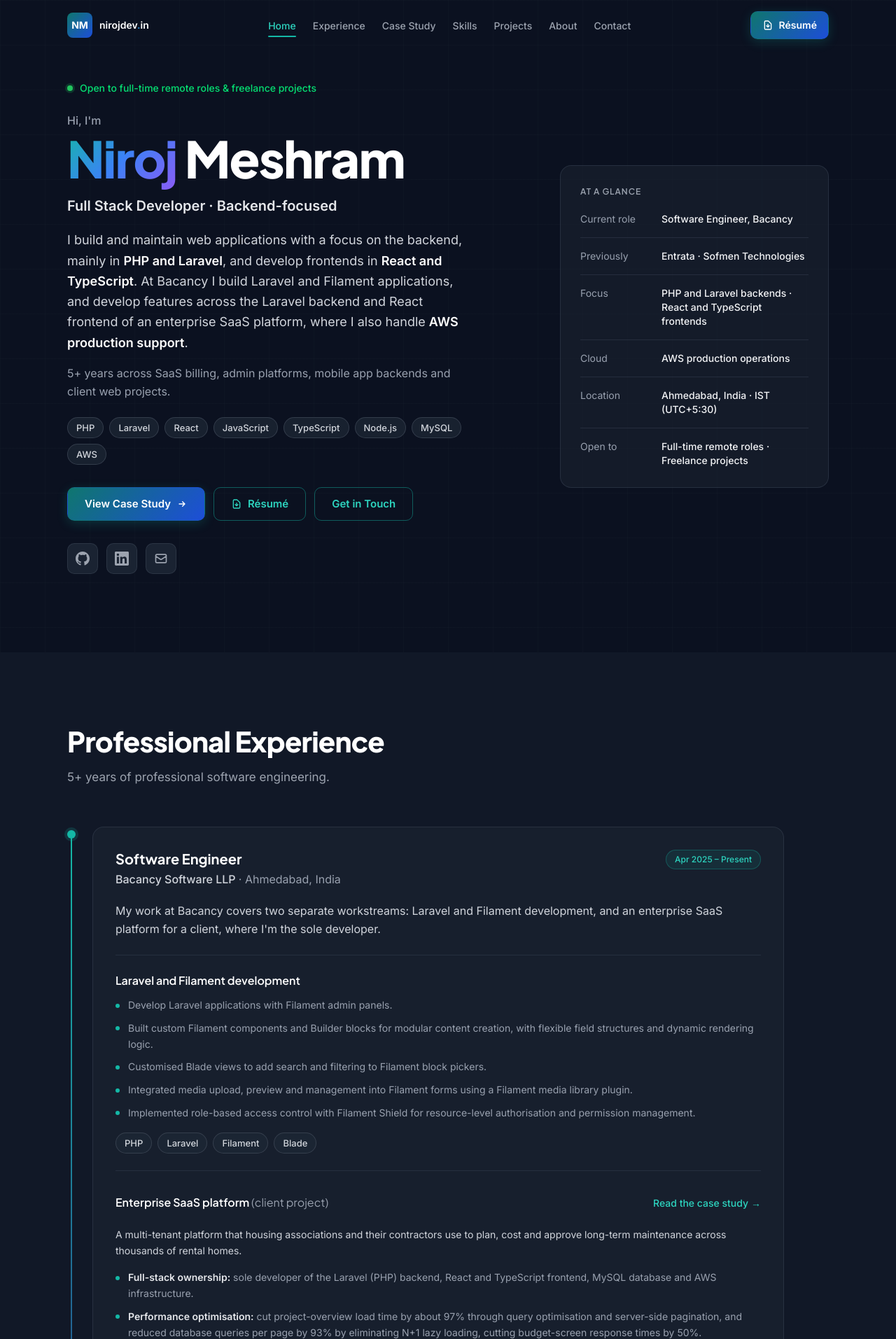
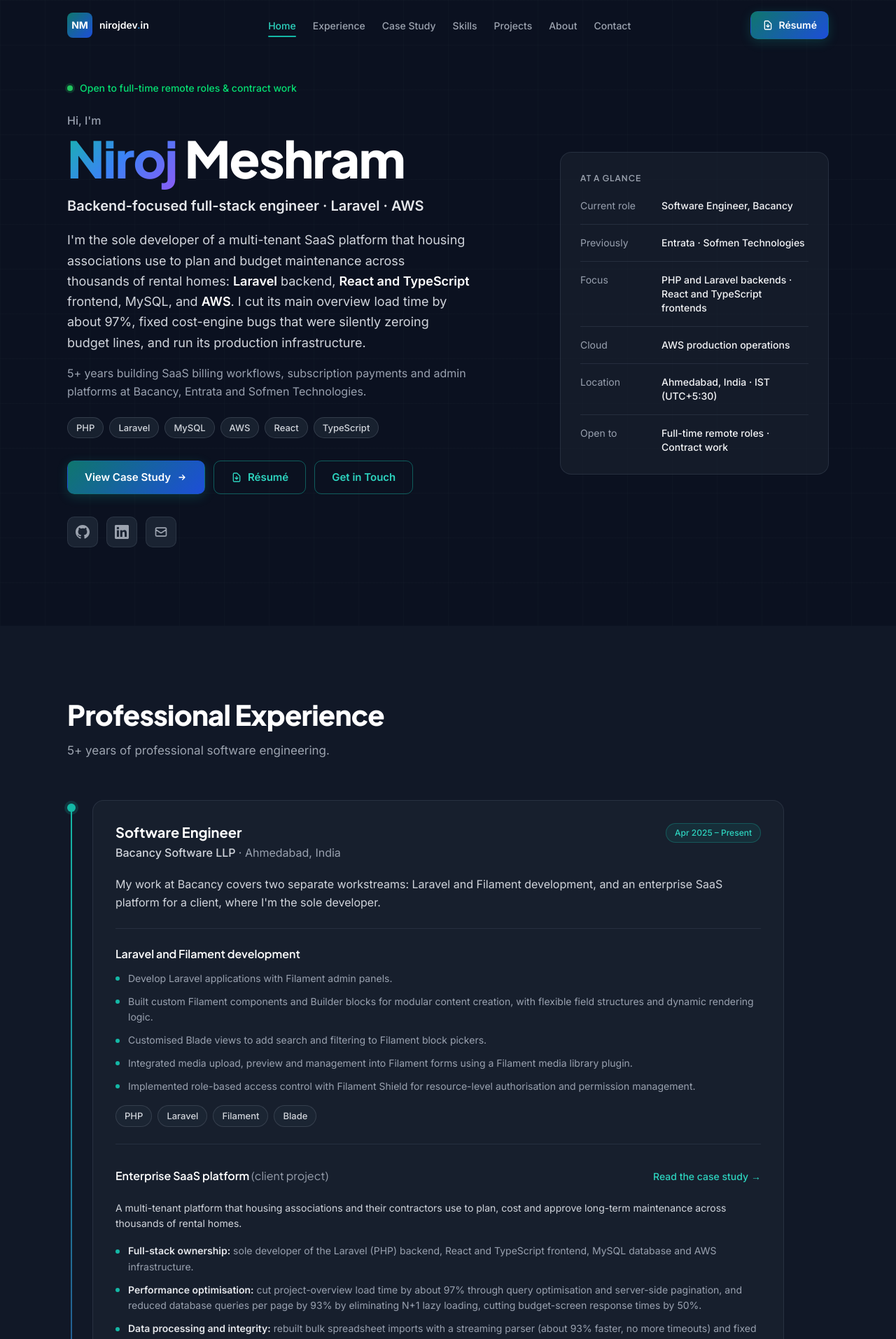
Before and after one commit to niroj-meshram/portfolio, a Laravel app: page / in a window 1280 px wide. Shown: the top 1913 px of the page at 70% size. Run offline with Laravel 12, Linux system fonts and the light colour scheme; style sheets or scripts are compiled from the project's sources.

Commit message:
fixed case study desc

```diff
--- a/resources/views/layouts/app.blade.php
+++ b/resources/views/layouts/app.blade.php
@@ -12,8 +12,8 @@
          @section('title', '...') already HTML-escapes its content, hence the raw echo. --}}
     @php
         $siteUrl = 'https://nirojdev.in';
-        $metaTitle = trim($__env->yieldContent('title')) ?: e('Niroj Meshram · Full Stack Developer · Backend-focused');
-        $metaDescription = trim($__env->yieldContent('description')) ?: e('Backend-focused Full Stack Developer: 5+ years in PHP and Laravel, plus React, TypeScript and AWS production support. Open to remote and freelance roles.');
+        $metaTitle = trim($__env->yieldContent('title')) ?: e('Niroj Meshram · Backend-focused Full-Stack Engineer');
+        $metaDescription = trim($__env->yieldContent('description')) ?: e('Backend-focused full-stack engineer: 5+ years in PHP and Laravel, plus React, TypeScript, MySQL and AWS. Open to full-time remote roles and contract work.');
     @endphp
     <title>{!! $metaTitle !!}</title>
     <meta name="description" content="{!! $metaDescription !!}">
@@ -59,7 +59,7 @@
                 "@@type": "ProfilePage",
                 "@@id": "{{ $siteUrl }}/#profile",
                 "url": "{{ $siteUrl }}/",
-                "name": "Niroj Meshram · Full Stack Developer · Backend-focused",
+                "name": "Niroj Meshram · Backend-focused Full-Stack Engineer",
                 "inLanguage": "en",
                 "isPartOf": { "@@id": "{{ $siteUrl }}/#website" },
                 "mainEntity": { "@@id": "{{ $siteUrl }}/#person" }
@@ -73,7 +73,7 @@
                     "@@type": "Organization",
                     "name": "Bacancy Software LLP"
                 },
-                "description": "Backend-focused Full Stack Developer with 5+ years of experience in PHP and Laravel, who also develops React and TypeScript frontends and runs AWS production operations.",
+                "description": "Backend-focused full-stack engineer with 5+ years of experience in PHP and Laravel, who also develops React and TypeScript frontends and runs AWS production operations.",
                 "email": "nirojmeshram@gmail.com",
                 "url": "{{ $siteUrl }}/",
                 "address": {
--- a/resources/views/pages/home.blade.php
+++ b/resources/views/pages/home.blade.php
@@ -1,8 +1,8 @@
 @extends('layouts.app')
 
 {{-- Title ≤ 60 characters so search results don't truncate it; the stack keywords live in the description. --}}
-@section('title', 'Niroj Meshram · Full Stack Developer · Backend-focused')
-@section('description', 'Backend-focused Full Stack Developer: 5+ years in PHP and Laravel, plus React, TypeScript and AWS production support. Open to remote and freelance roles.')
+@section('title', 'Niroj Meshram · Backend-focused Full-Stack Engineer')
+@section('description', 'Backend-focused full-stack engineer: 5+ years in PHP and Laravel, plus React, TypeScript, MySQL and AWS. Open to full-time remote roles and contract work.')
 
 @section('content')
     {{-- Section order must match the `sections` array in resources/js/app.js (navbar active-state tracking)
--- a/resources/views/sections/case-study.blade.php
+++ b/resources/views/sections/case-study.blade.php
@@ -19,37 +19,17 @@
             </p>
         </header>
 
-        {{-- Overview --}}
+        {{-- Context (replaces the former Overview and Key features blocks) --}}
         <div class="glass-card p-6 sm:p-8 mb-6 reveal">
-            <h3 class="card-title mb-3">Overview</h3>
+            <h3 class="card-title mb-3">Context</h3>
             <p class="text-gray-300 leading-relaxed max-w-3xl">
-                A multi-tenant web platform that housing associations and their contractors use to plan, cost and approve
-                long-term maintenance across thousands of rental homes. It replaces spreadsheet-based planning: users manage
-                their property portfolios in one place, build maintenance scenarios over a multi-year horizon, and turn
-                them into approved budgets with full cost breakdowns.
+                A multi-tenant platform that housing associations and their contractors use to plan, cost and approve
+                long-term maintenance across thousands of rental homes, replacing spreadsheet-based planning. It manages
+                property portfolios, multi-year maintenance scenarios, versioned price catalogues with tens of thousands of
+                line items, and an approval workflow between contractors and housing associations.
             </p>
             <p class="text-gray-400 text-sm mt-3">The client and product names are withheld for confidentiality.</p>
         </div>
-
-        {{-- Key features --}}
-        <article class="glass-card p-6 sm:p-8 mb-6 reveal">
-            <h3 class="card-title mb-5">Key features</h3>
-            <dl class="grid sm:grid-cols-2 lg:grid-cols-3 gap-3">
-                @foreach([
-                    ['Portfolio management', 'Building complexes and individual rental units, with property details, energy labels, photos and an interactive map view.'],
-                    ['Scenario planning', 'Multiple maintenance scenarios per project, with yearly cost projections, inflation and indexation, cost cycles, and comparisons by theme, building element and maintenance type.'],
-                    ['Price catalogues', 'Versioned unit-price lists with tens of thousands of line items, VAT handling and configurable surcharge matrices that calculate overhead costs.'],
-                    ['Approval workflow', 'Role-based collaboration between contractors and housing associations. Scenarios move through review phases, and price changes are flagged for approval.'],
-                    ['Reporting and exports', 'Excel and PDF reports, production-plan exports and a nightly business-intelligence pipeline for management reporting.'],
-                    ['Bulk data import', 'Large spreadsheet imports for units, prices and scenarios, validated before anything is saved.'],
-                ] as [$feature, $text])
-                <div class="panel p-4">
-                    <dt class="text-white font-semibold text-sm mb-1">{{ $feature }}</dt>
-                    <dd class="text-gray-400 text-sm leading-relaxed">{{ $text }}</dd>
-                </div>
-                @endforeach
-            </dl>
-        </article>
 
         <div class="grid lg:grid-cols-2 gap-6 mb-6">
             {{-- My role --}}
@@ -89,15 +69,55 @@
             </article>
         </div>
 
-        {{-- Highlights: performance gains as percentages, never seconds (see the note at the top of this file) --}}
+        {{-- Two problems I solved: each part uses only details the user supplied. Sentences that depended on
+             unanswered questions (how the failures were found, why the geocoding failed silently, the core overview
+             query change, trade-offs, whether the backfill has run in production) were left out on purpose:
+             don't fill them in without the user's answers. Percentages only, never seconds. --}}
+        <div class="mt-10 mb-6">
+            <h3 class="group-title mb-5 reveal">Two problems I solved</h3>
+            <div class="grid lg:grid-cols-2 gap-6">
+                @foreach([
+                    [
+                        'title' => 'Recovering location data missing for two years',
+                        'parts' => [
+                            'Problem' => 'The platform\'s map view depends on property coordinates, but 57% of properties had none.',
+                            'Investigation' => 'I traced it to the geocoding integration, which had been failing silently for about two years.',
+                            'Decision' => 'Instead of a one-off script, I built a resumable backfill, so it can stop and continue safely across a large dataset.',
+                            'Result' => 'The backfill can recover 99.8% of the missing locations.',
+                        ],
+                    ],
+                    [
+                        'title' => 'Making the heaviest screens fast',
+                        'parts' => [
+                            'Problem' => 'The project overview slowed down as clients added projects and price items, because the query behind it grew with both. Budget screens were also issuing far more database queries than needed.',
+                            'Investigation' => 'The budget screens had N+1 lazy-loading patterns and joins that produced duplicate rows.',
+                            'Decision' => 'I added server-side pagination, and on the budget screens replaced lazy loading with eager loading and removed the duplicate-row joins.',
+                            'Result' => 'Project-overview load time cut by about 97%; database queries per page down 93%; budget-screen response times down 50%.',
+                        ],
+                    ],
+                ] as $story)
+                <article class="glass-card p-6 sm:p-8 reveal" @if(! $loop->first) data-delay="80" @endif>
+                    <h4 class="card-title mb-5">{{ $story['title'] }}</h4>
+                    <dl class="space-y-4">
+                        @foreach($story['parts'] as $label => $text)
+                        <div>
+                            <dt class="meta-label mb-1">{{ $label }}</dt>
+                            <dd class="{{ $label === 'Result' ? 'text-teal-300 font-medium' : 'text-gray-300' }} text-sm leading-relaxed">{{ $text }}</dd>
+                        </div>
+                        @endforeach
+                    </dl>
+                </article>
+                @endforeach
+            </div>
+        </div>
+
+        {{-- Other highlights: performance gains as percentages, never seconds (see the note at the top of this file).
+             The overview, query-count and location-data items now live in the two stories above. --}}
         <article class="glass-card p-6 sm:p-8 mb-6 reveal">
-            <h3 class="card-title mb-5">Highlights</h3>
+            <h3 class="card-title mb-5">Other highlights</h3>
             <dl class="grid md:grid-cols-2 gap-x-8 gap-y-6">
                 @foreach([
-                    ['Faster project overview', 'Cut load time by about 97% by reworking a query that grew with the number of projects and price items, and added server-side pagination.'],
                     ['Faster spreadsheet imports', 'Made processing about 93% faster with a streaming parser that matches the previous output exactly. This fixed imports that were timing out.'],
-                    ['Fewer database queries', 'Reduced queries per page by 93% and cut response times on budget screens by 50% by removing duplicate-row joins and N+1 lazy-loading patterns.'],
-                    ['Location data recovery', 'Found a geocoding integration that had been failing silently for about two years and left 57% of properties without coordinates. Built a resumable backfill that can recover 99.8% of the missing locations.'],
                     ['Calculation correctness', 'Found and fixed edge cases in the cost engine, including VAT splits, surcharge bases and missing cycle factors that were quietly zeroing budget lines.'],
                     ['Security review', 'Ran a full security review covering endpoint protection, authorisation and cross-site scripting, and prioritised the fixes.'],
                     ['Infrastructure', 'Upgraded the runtime platform before its end of life with no downtime, and cut monitoring costs by consolidating redundant alerts.'],
--- a/resources/views/sections/contact.blade.php
+++ b/resources/views/sections/contact.blade.php
@@ -6,7 +6,7 @@
         <header class="section-head reveal">
             <h2 class="section-title">Let's Work Together</h2>
             <p class="section-lead">
-                Open to full-time remote roles and freelance projects. If your team needs a
+                Open to full-time remote roles and contract work. If your team needs a
                 <strong class="text-gray-200 font-semibold">backend-focused Full Stack Developer</strong> with PHP, Laravel
                 and React experience and AWS production support, email is the best way to reach me.
             </p>
--- a/resources/views/sections/hero.blade.php
+++ b/resources/views/sections/hero.blade.php
@@ -11,7 +11,7 @@
             <div class="min-w-0">
                 <p class="inline-flex items-center gap-2.5 mb-6 animate-fade-up">
                     <span class="avail-dot flex-shrink-0" aria-hidden="true"></span>
-                    <span class="text-green-400 text-sm font-medium">Open to full-time remote roles &amp; freelance projects</span>
+                    <span class="text-green-400 text-sm font-medium">Open to full-time remote roles &amp; contract work</span>
                 </p>
 
                 <p class="text-gray-400 text-base font-medium mb-2 animate-fade-up delay-100">Hi, I'm</p>
@@ -22,22 +22,23 @@
                 </h1>
 
                 <p class="text-gray-200 text-lg sm:text-xl font-semibold mb-5 animate-fade-up delay-200">
-                    Full Stack Developer · <span class="whitespace-nowrap">Backend-focused</span>
+                    Backend-focused full-stack engineer · <span class="whitespace-nowrap">Laravel · AWS</span>
                 </p>
 
                 <div class="max-w-xl animate-fade-up delay-200">
                     <p class="text-gray-300 text-base sm:text-lg leading-relaxed mb-4">
-                        I build and maintain web applications with a focus on the backend, mainly in
-                        <strong class="text-white font-semibold">PHP and Laravel</strong>, and develop frontends in
-                        <strong class="text-white font-semibold">React and TypeScript</strong>. At Bacancy I build Laravel and
-                        Filament applications, and develop features across the Laravel backend and React frontend of an
-                        enterprise SaaS platform, where I also handle <strong class="text-white font-semibold">AWS production support</strong>.
+                        I'm the sole developer of a multi-tenant SaaS platform that housing associations use to plan and
+                        budget maintenance across thousands of rental homes: <strong class="text-white font-semibold">Laravel</strong>
+                        backend, <strong class="text-white font-semibold">React and TypeScript</strong> frontend, MySQL, and
+                        <strong class="text-white font-semibold">AWS</strong>. I cut its main overview load time by about 97%,
+                        fixed cost-engine bugs that were silently zeroing budget lines, and run its production infrastructure.
                     </p>
                     <p class="text-gray-400 text-base leading-relaxed mb-6">
-                        5+ years across SaaS billing, admin platforms, mobile app backends and client web projects.
+                        5+ years building SaaS billing workflows, subscription payments and admin platforms at Bacancy,
+                        Entrata and Sofmen Technologies.
                     </p>
                     <ul role="list" class="flex flex-wrap gap-2 mb-8" aria-label="Core technologies">
-                        @foreach(['PHP','Laravel','React','JavaScript','TypeScript','Node.js','MySQL','AWS'] as $t)
+                        @foreach(['PHP','Laravel','MySQL','AWS','React','TypeScript'] as $t)
                         <li class="skill-chip">{{ $t }}</li>
                         @endforeach
                     </ul>
@@ -95,7 +96,7 @@
                         ['Focus', 'PHP and Laravel backends · React and TypeScript frontends'],
                         ['Cloud', 'AWS production operations'],
                         ['Location', 'Ahmedabad, India · IST (UTC+5:30)'],
-                        ['Open to', 'Full-time remote roles · Freelance projects'],
+                        ['Open to', 'Full-time remote roles · Contract work'],
                     ] as [$term, $value])
                     <div class="grid grid-cols-[6.5rem_minmax(0,1fr)] gap-3 {{ $loop->first ? '' : 'pt-4 border-t border-gray-700/50' }}">
                         <dt class="text-gray-400">{{ $term }}</dt>
```
Also changed, not shown: tests/Feature/HomePageTest.php (+1 -1 lines).
